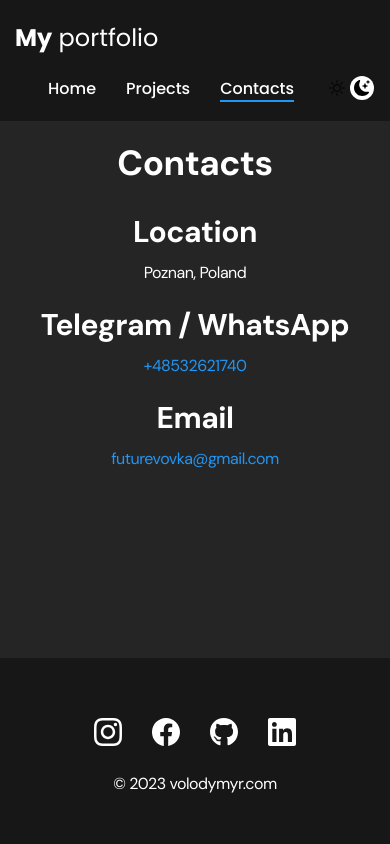
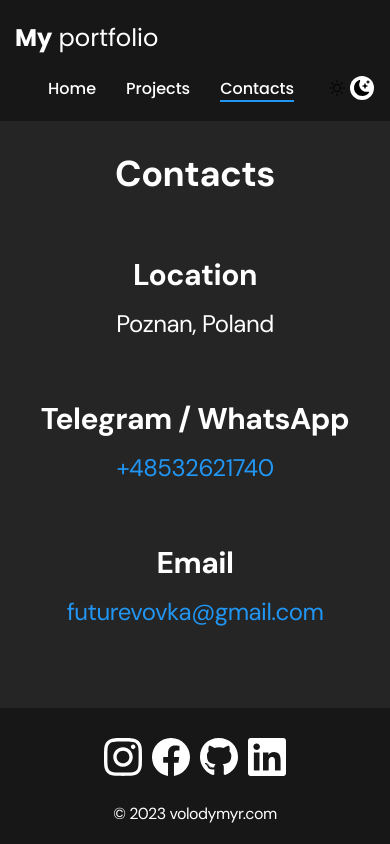
Before and after one commit to vk-workshop/portfolio, a React (Create React App) app: page /contacts in a window 390 px wide. Built offline with nearby package versions, Linux system fonts and the light colour scheme.

Commit message:
@media screen
add @media screen and (max-width: 768px)

```diff
--- a/src/components/footer/Footer.css
+++ b/src/components/footer/Footer.css
@@ -74,3 +74,14 @@
 		background-position: 0% 50%;
 	}
 }
+@media screen and (max-width: 768px) {
+
+	.footer {
+		margin-top: auto;
+		padding: 30px 0 20px 0;
+	}
+	.social {
+		column-gap: 10px;
+	}
+
+  }
--- a/src/components/header/Header.css
+++ b/src/components/header/Header.css
@@ -50,25 +50,30 @@
 	margin-top: 0.5em;
 }
 
-/* .slide__left {
-	animation: slideInleft 2s ease;
-} */
-/* @keyframes  slideInleft {
-	from {
-		transform: translateX(-300px);
-	}
-	to {
-		transform: translateX(0);
-	}
+@media screen and (max-width: 768px) {
+
+
+.header__title {
+	margin-bottom: 20px;
+	font-size: 36px;
+	font-weight: 700;
+	line-height: 1.4;
 }
-.slide__right {
-	animation: slideInright 2s ease;
+
+.header__title strong {
+	font-size: 55px;
+	font-weight: 700;
 }
-@keyframes  slideInright {
-	from {
-		transform: translateX(300px);
-	}
-	to {
-		transform: translateX(0);
-	}
-} */
+
+.header__title em {
+	font-style: normal;
+	color: var(--accent);
+}
+
+.header__text {
+	margin-bottom: 40px;
+	font-size: 18px;
+	line-height: 1.333;
+}
+
+  }
--- a/src/pages/Contacts.js
+++ b/src/pages/Contacts.js
@@ -1,4 +1,16 @@
+import { motion } from "framer-motion";
 
+const textAnimation = {
+  hidden: {
+    x: -100,
+    opacity: 0,
+  },
+  visible: (custom) => ({
+    x: 0,
+    opacity: 1,
+    transition: { delay: custom * 0.2 },
+  }),
+};
 
 const Contacts = () => {
   return (
@@ -6,25 +18,44 @@ const Contacts = () => {
       <div className="container">
         <h1 className="title-1">Contacts</h1>
 
-                <ul className="content-list">
-                    <li className="content-list__item">
+        <motion.ul
+          initial="hidden"
+          whileInView="visible"
+          viewport={{ amount: 0.7 }}
+          className="content-list"
+        >
+          <motion.li
+            custom={1}
+            variants={textAnimation}
+            className="content-list__item"
+          >
             <h2 className="title-2">Location</h2>
             <p className="slide__left">Poznan, Poland</p>
-                    </li>
-                    <li className="content-list__item">
+          </motion.li>
+          <motion.li
+            custom={3}
+            variants={textAnimation}
+            className="content-list__item"
+          >
             <h2 className="title-2">Telegram / WhatsApp</h2>
-                        <p className="slide__right" ><a href="tel:+48532621740">+48532621740</a></p>
-                    </li>
-                    <li className="content-list__item">
+            <p className="slide__right">
+              <a href="tel:+48532621740">+48532621740</a>
+            </p>
+          </motion.li>
+          <motion.li
+            custom={5}
+            variants={textAnimation}
+            className="content-list__item"
+          >
             <h2 className="title-2">Email</h2>
-                        <p className="slide__left" ><a href="mailto:futurevovka@gmail.com">futurevovka@gmail.com</a></p>
-                    </li>
-                </ul>
-
+            <p className="slide__left">
+              <a href="mailto:futurevovka@gmail.com">futurevovka@gmail.com</a>
+            </p>
+          </motion.li>
+        </motion.ul>
       </div>
     </main>
-
   );
-}
+};
 
 export default Contacts;
--- a/src/pages/Home.js
+++ b/src/pages/Home.js
@@ -11,7 +11,6 @@ const textAnimation = {
     y: 0,
     opacity: 1,
     transition: { delay: custom * 0.2}
-    // transition: { type: "spring" }
   })
 }
 
--- a/src/styles/main.css
+++ b/src/styles/main.css
@@ -221,7 +221,7 @@ body {
 	display: flex;
 	flex-direction: column;
 	align-items: center;
-	row-gap: 40px;
+	row-gap: 60px;
 	text-align: center;
 }
 
@@ -230,7 +230,7 @@ body {
 }
 
 .content-list__item {
-	font-size: 18px;
+	font-size: 24px;
 	line-height: 1.5;
 }
 
@@ -242,93 +242,30 @@ body {
 }
 
 
-@media (max-width: 620px) {
-	/* Header  */
+@media screen and (max-width: 768px) {
+	/* Adjustments for mobile screens */
 
-	.header {
-		min-height: unset;
-	}
-
-	.header__title {
-		font-size: 25px;
-	}
-
-	.header__title strong {
-		font-size: 35px;
-	}
-
-	/* Nav */
-
-	.nav-row {
-		justify-content: space-between;
-		column-gap: 10px;
-		row-gap: 10px;
-	}
-	.nav-list {
-		row-gap: 5px;
-		font-size: 12px;
-	}
-
-	.dark-mode-btn {
-		order: 0;
-	}
-
-	/* General */
-
-	.section {
-		padding: 20px 0;
-	}
-
+	/* For example, you can make the title font size smaller */
 	.title-1 {
-		margin-bottom: 25px;
-		font-size: 35px;
+	  font-size: 36px;
 	}
 
 	.title-2 {
-		margin-bottom: 10px;
+		margin-bottom: 15px;
+
 		font-size: 30px;
+		font-weight: 700;
+		line-height: 1.1;
 	}
 
-	/* Projects */
-
-	.project__title {
-		font-size: 22px;
+	.section {
+	  padding: 30px 0;
 	}
 
-	/* Project page */
-
-	.project-details__desc {
-		margin-bottom: 20px;
-		font-size: 22px;
+	.btn {
+	  height: 40px;
+	  padding: 10px 20px;
+	  font-size: 14px;
 	}
 
-	/* Content List */
-
-	.content-list {
-		row-gap: 20px;
-	}
-
-	.content-list__item {
-		font-size: 16px;
-	}
-
-	/* Footer */
-
-	.footer {
-		padding: 5px 0;
-	}
-
-	.footer__wrapper {
-		row-gap: 20px;
-	}
-
-	/* Social */
-
-	.social {
-		column-gap: 20px;
-	}
-
-	.social__item {
-		width: 28px;
-	}
-}
+  }
```
Lines whose indentation alone changed are shown as unchanged.
